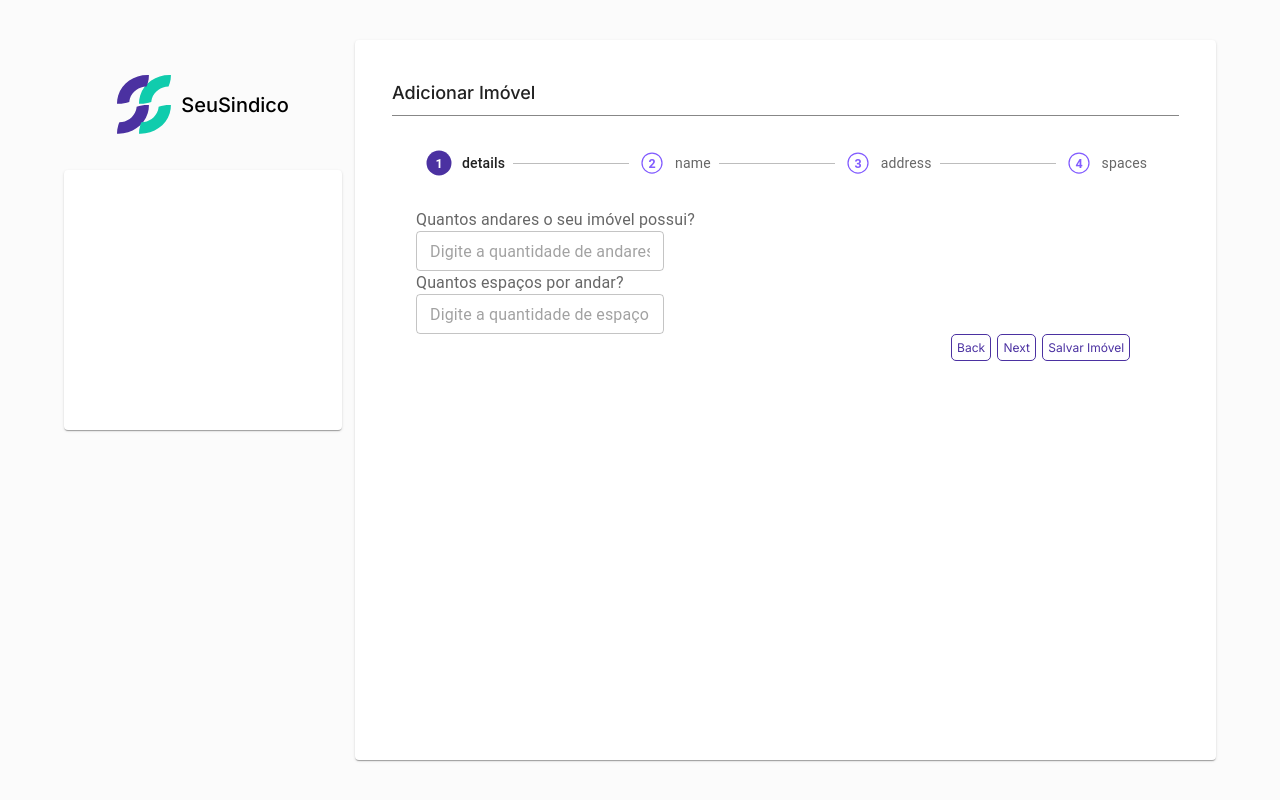
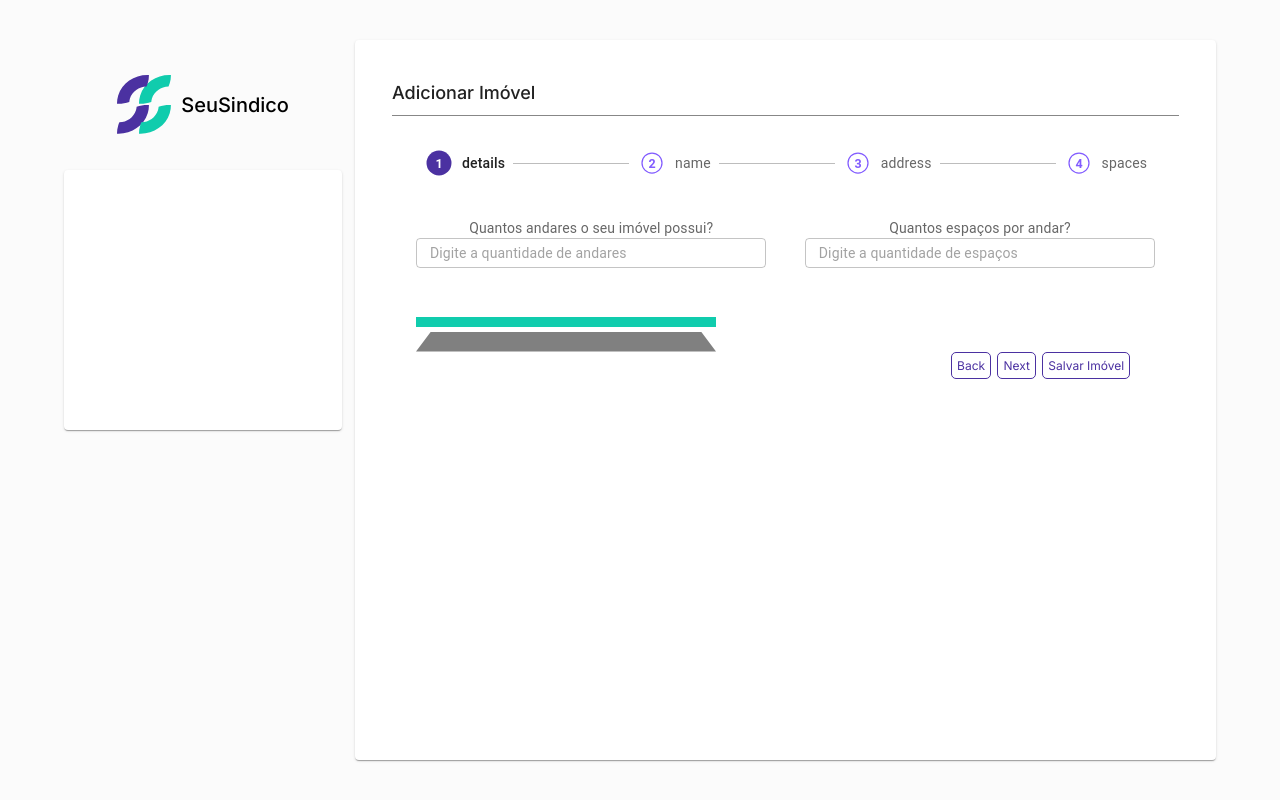
Before and after one commit to jonasnascc/SeuSindico, a React (Create React App) app: page /imoveis/new in a window 1280 px wide. Built offline with nearby package versions, Linux system fonts and the light colour scheme; no server answers.

Commit message:
criar custom inputs, implementar Formik e reestilizar layout

```diff
--- a/src/pages/ImovelFormPage/components/Form/ImovelForm/ImovelDetailsForm.tsx
+++ b/src/pages/ImovelFormPage/components/Form/ImovelForm/ImovelDetailsForm.tsx
@@ -1,8 +1,12 @@
 import { useFormikContext } from "formik";
 import { StepComponentProps } from "../../../../../shared/hooks/useImovelFormSteps";
 import { ImovelFormStep } from "./ImovelFormStep";
-import { InputLabel, TextField } from "@mui/material";
+import { Grid, InputLabel, TextField } from "@mui/material";
 import { Imovel } from "../../../../../types/imovel";
+import { InputContainer } from "../styles";
+import { DinamicImovel } from "../../../../../shared/components/DinamicImovel/DinamicImovel";
+import { CustomTextField } from "../../../../../shared/components/Inputs/CustomTextField";
+import { CustomInputLabel } from "../../../../../shared/components/Inputs/CustomLabel";
 
 
 export const ImovelDetailsForm = ({visible} : StepComponentProps) => {
@@ -10,27 +14,40 @@ export const ImovelDetailsForm = ({visible} : StepComponentProps) => {
 
     return(
         <ImovelFormStep visible={visible}>
-            <InputLabel>Quantos andares o seu imóvel possui?</InputLabel>
-            <TextField
+            <Grid container spacing={"3vw"}>
+                <Grid item xs={6}>
+                    <InputContainer>
+                        <CustomInputLabel>Quantos andares o seu imóvel possui?</CustomInputLabel>
+                        <CustomTextField
                             id="quantidadeAndares"
                             name="quantidadeAndares"
                             placeholder="Digite a quantidade de andares"
                             type="number"
-                size="small"
                             value={values?.quantidadeAndares??""}
                             onChange={handleChange}
+                            fullWidth
                         />
-
-            <InputLabel>Quantos espaços por andar?</InputLabel>
-            <TextField
+                    </InputContainer>
+                </Grid>
+                <Grid item xs={6}>
+                    <InputContainer>
+                        <CustomInputLabel>Quantos espaços por andar?</CustomInputLabel>
+                        <CustomTextField
                             id="espacosPorAndar"
                             name="espacosPorAndar"
                             placeholder="Digite a quantidade de espaços"
                             type="number"
-                size="small"
                             value={values?.espacosPorAndar??""}
                             onChange={handleChange}
+                            defaultValue={1}
+                            fullWidth
                         />
+                    </InputContainer>
+                </Grid>
+                <Grid item xs={12}>
+                    <DinamicImovel qntAndares={values?.quantidadeAndares??1} espPorAndar={values?.espacosPorAndar??1}/>
+                </Grid>
+            </Grid>
         </ImovelFormStep>
     )
 }
--- a/src/pages/ImovelFormPage/components/Form/ImovelForm/ImovelForm.tsx
+++ b/src/pages/ImovelFormPage/components/Form/ImovelForm/ImovelForm.tsx
@@ -1,4 +1,4 @@
-import { Container } from "@mui/material"
+import { Container, ThemeProvider } from "@mui/material"
 import { useEffect } from "react"
 import useImovelForm from "../../../../../shared/hooks/useImovelForm"
 import { ButtonsDiv } from "../../../../ImoveisPage/styles"
--- a/src/pages/ImovelFormPage/components/Form/ImovelForm/NameForm.tsx
+++ b/src/pages/ImovelFormPage/components/Form/ImovelForm/NameForm.tsx
@@ -3,40 +3,47 @@ import { Grid, InputLabel, TextField } from "@mui/material";
 import { Imovel } from "../../../../../types/imovel";
 import { ImovelFormStep } from "./ImovelFormStep";
 import { StepComponentProps } from "../../../../../shared/hooks/useImovelFormSteps";
-import { FormGridTile, NameInput } from "../../../../../shared/components/Forms/styles";
-import { DescricaoTextArea } from "../styles";
+import { InputContainer } from "../styles";
 import { useFormikContext } from "formik";
+import { CustomInputLabel } from "../../../../../shared/components/Inputs/CustomLabel";
+import { CustomTextField } from "../../../../../shared/components/Inputs/CustomTextField";
 
 export const NameForm = ({visible} : StepComponentProps) => {
     const {values, handleChange} = useFormikContext<Imovel>()
 
     return (
         <ImovelFormStep visible={visible}>
-            <Grid container spacing={".3vw"} height={"100%"}>
-                <Grid item xs={12} sm={12} md={6}>
-                    <FormGridTile>
-                        <InputLabel>Nome</InputLabel>
-                        <TextField
+            <Grid container>
+                <Grid item xs={12}>
+                    <InputContainer>
+                        <CustomInputLabel>Nome</CustomInputLabel>
+                        <CustomTextField
                             id="nome"
                             name="nome"
                             type="text"
                             placeholder="Digite um nome único"
                             value={values.nome}
                             onChange={handleChange}
+                            fullWidth
                         />
-                    </FormGridTile>
+                    </InputContainer>
                 </Grid>
-                <Grid item xs={12} sm={12} md={6}>
-                    <FormGridTile>
-                        <InputLabel>Descrição</InputLabel>
-                        <TextField
+                <Grid item xs={12}>
+                    <InputContainer>
+                        <CustomInputLabel>Descrição</CustomInputLabel>
+                        <CustomTextField
+                            textArea
+                            multiline
                             id="descricao"
                             name="descricao"
                             placeholder="Digite uma descrição"
                             value={values.descricao}
                             onChange={handleChange}
+                            rows={5}
+                            maxRows={5}
+                            fullWidth
                         />
-                    </FormGridTile>
+                    </InputContainer>
                 </Grid>
             </Grid>
         </ImovelFormStep>
--- a/src/pages/ImovelFormPage/components/Form/styles.ts
+++ b/src/pages/ImovelFormPage/components/Form/styles.ts
@@ -1,5 +1,6 @@
 import styled from "styled-components";
 import { StyledBtn } from "../../../../shared/components/Buttons/styles";
+import { Grid } from "@mui/material";
 
 export const FormDescription = styled.h3`
     font-weight: 500;
@@ -66,3 +67,13 @@ export const StepperTile = styled.div`
 export const FormButton = styled(StyledBtn)`
 
 `
+
+export const InputContainer = styled.div`
+    display: flex;
+    width: 100%;
+    height: 100%;
+    flex-direction: column;
+    justify-content: center;
+    align-items: center;
+    padding: 10px 0;
+`
--- /dev/null
+++ b/src/shared/components/DinamicImovel/DinamicImovel.tsx
@@ -0,0 +1,26 @@
+import React from "react";
+import { Building, EspacoBlock, GroundLevel, LevelBlock } from "./styles";
+
+type DinamicImovelProps = {
+    qntAndares : number,
+    espPorAndar : number
+}
+
+export const DinamicImovel = ({qntAndares, espPorAndar} : DinamicImovelProps) => {
+    return (
+        <Building>
+            {
+                (qntAndares>0 && espPorAndar>0) &&Array.from({length: qntAndares}, (_, i) => i + 1).map((andar) => (
+                    <LevelBlock>
+                        {
+                            Array.from({length: espPorAndar}, (_, i) => i + 1).map((espaco) => (
+                                 <EspacoBlock/>
+                            ))
+                        }
+                    </LevelBlock>
+                ))
+            }
+            <GroundLevel/>
+        </Building>
+    )
+}
--- /dev/null
+++ b/src/shared/components/DinamicImovel/styles.ts
@@ -0,0 +1,37 @@
+import styled from "styled-components";
+
+export const Building = styled.div`
+    position: relative;
+    display: flex;
+    flex-direction: column;
+    gap: 5px;
+    min-width: 100px;
+    max-width: 300px;
+`
+
+export const EspacoBlock = styled.div`
+    flex: 1;
+    background-color: #10CCAD;
+`
+
+export const LevelBlock = styled.div`
+    display: flex;
+    gap: 1%;
+    height: 10px;
+    width: 100%;
+`
+
+export const GroundLevel = styled.div`
+    min-width: 100px;
+    width: 100%;
+    height: 20px;
+    background-color: gray;
+    content: "";
+    top: 0;
+    left: 0;
+    width: 100%;
+    height: 20px;
+    background-color: grey;
+    clip-path: polygon(0 100%, 100% 100%, 95% 0, 5% 0);
+
+`
--- a/src/shared/components/Forms/styles.ts
+++ b/src/shared/components/Forms/styles.ts
@@ -1,3 +1,4 @@
+import { TextField } from "@mui/material"
 import styled from "styled-components"
 
 export const FormGridTile = styled.div`
@@ -38,10 +39,3 @@ export const InputLabel = styled.span`
     font-weight: 400;
     margin: 10px;
 `
-
-
-export const NameInput = styled.input`
-    width: 90%;
-    margin: 0 20%;
-    text-align: center;
-`
--- /dev/null
+++ b/src/shared/components/Inputs/CustomLabel.tsx
@@ -0,0 +1,13 @@
+import React from "react"
+import { InputLabel, InputLabelProps, ThemeProvider } from "@mui/material"
+import getInputTheme from "./theme"
+
+export const CustomInputLabel = (props : InputLabelProps) => {
+    const theme = getInputTheme()
+
+    return (
+        <ThemeProvider theme={theme}>
+            <InputLabel {...props}/>
+        </ThemeProvider>
+    )
+}
--- /dev/null
+++ b/src/shared/components/Inputs/CustomTextField.tsx
@@ -0,0 +1,16 @@
+import { TextField, TextFieldProps, ThemeProvider} from "@mui/material";
+import React from "react";
+import getInputTheme from "./theme";
+
+type CustomTextFieldProps = {
+    textArea?:boolean
+}
+
+export const CustomTextField = ({textArea, ...props} : TextFieldProps&CustomTextFieldProps) => {
+    const theme = getInputTheme(textArea)
+    return (
+        <ThemeProvider theme={theme}>
+            <TextField {...props}/>
+        </ThemeProvider>
+    )
+}
--- /dev/null
+++ b/src/shared/components/Inputs/theme.ts
@@ -0,0 +1,37 @@
+import { createTheme } from "@mui/material"
+
+const getInputTheme = (textArea?:boolean) => {
+    return createTheme({
+        palette: {
+            primary: {
+              main: "#4B31A1",
+            },
+            secondary: {
+              main: "#02947C",
+            },
+            error: {
+              main: "#FF3D00"
+            }
+        },
+        components: {
+            MuiInputBase: {
+                styleOverrides: {
+                    root: {
+                        fontSize: "14px",
+                        height: textArea ? "" : "30px",
+                    },
+
+                }
+            },
+            MuiFormLabel: {
+                styleOverrides: {
+                    root: {
+                        fontSize: "14px"
+                    }
+                }
+            }
+        }
+    })
+}
+
+export default getInputTheme;
```
Also changed, not shown: src/pages/ImovelFormPage/components/Form/EnderecoForm/EnderecoForm.tsx (+39 -29 lines). Lines whose indentation alone changed are shown as unchanged.
